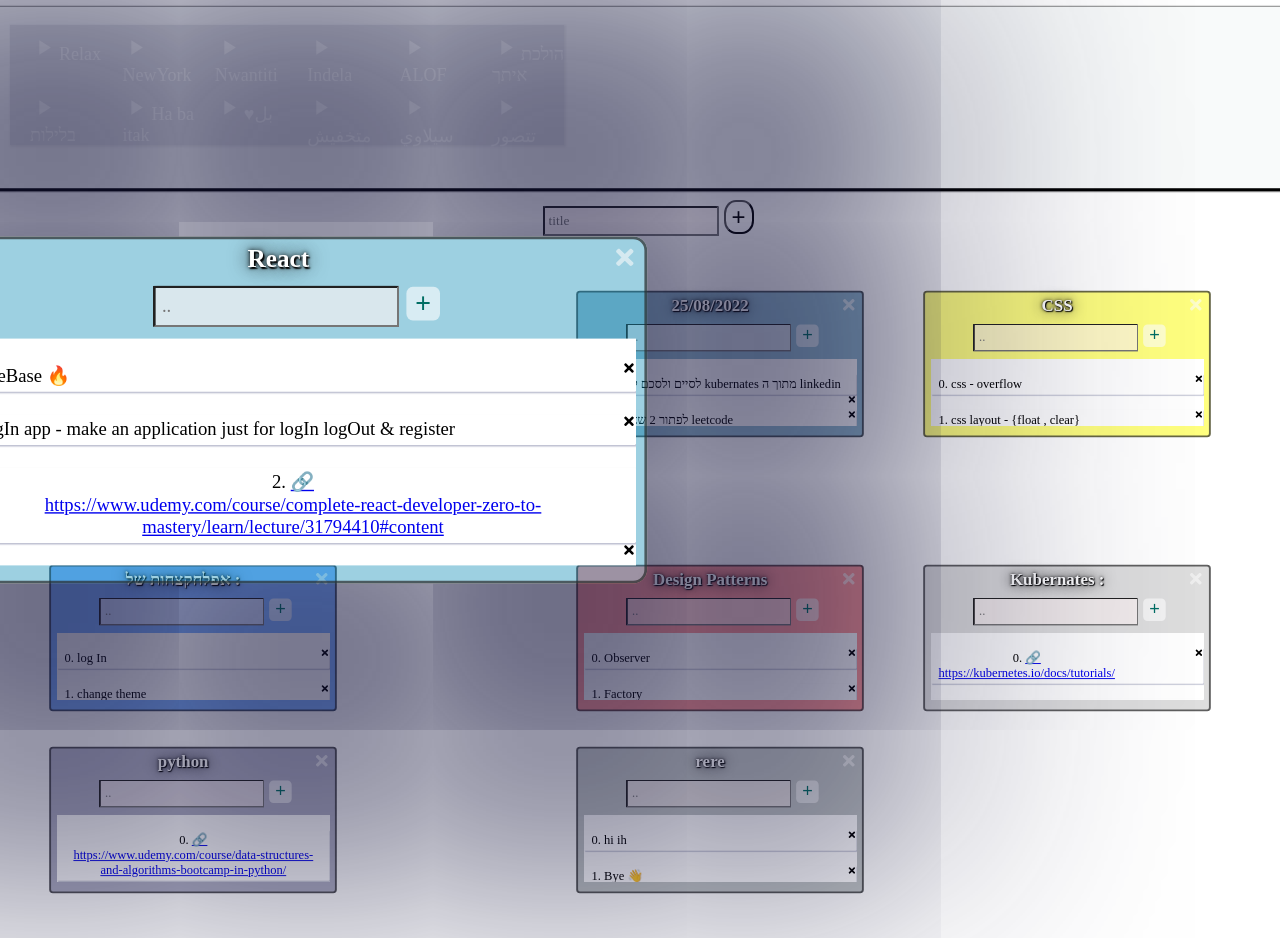
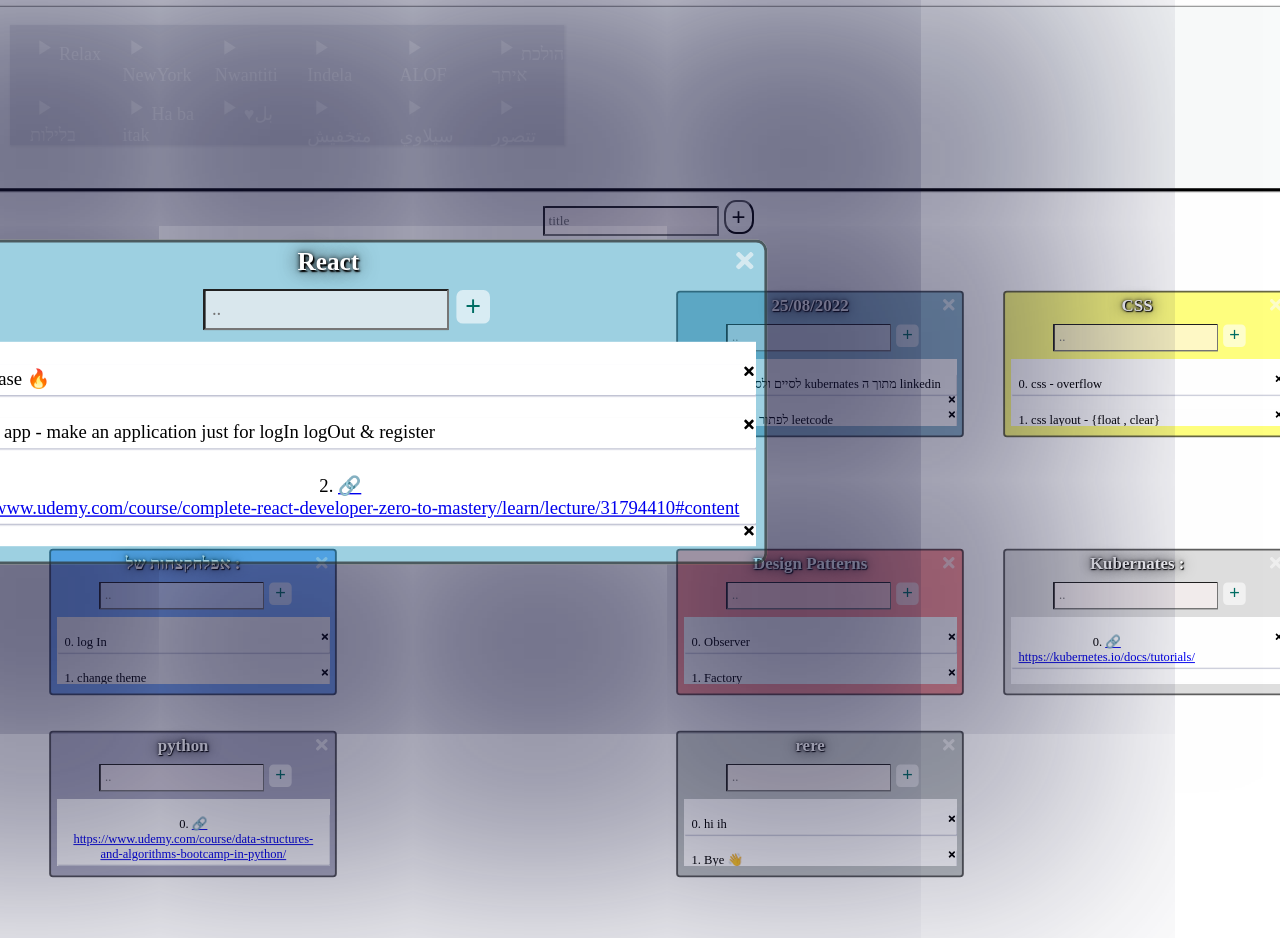
Before and after one commit to rehamAbass/to-do-v3, a React (Create React App) app: page / in a window 1280 px wide. In both pictures the pointer is over the element 193 px from the left and 364 px from the top of the page. Shown: the top 938 px of the page. Built offline with nearby package versions, Linux system fonts and the light colour scheme; data requests are answered from the project's data file; a web font is replaced by a local one.

Commit message:
Update Card.css

```diff
--- a/src/components/Card/Card.css
+++ b/src/components/Card/Card.css
@@ -27,35 +27,21 @@ input{
     width:'40%' !important;
 }
 .list:hover {
-    /* justify-content: center; */
     z-index:3000;
-    /* margin: 80px; */
-    /* top:40%; */
-
-/*        padding : 200px; */
-/*       left : 300px; */
-/*       right : 300px; */
-/*       top : 300px; */
-/*       bottom: 200px; */
-  /* position:absolute;  */
-  /* display:none;  */
-  /* z-index:99; */
-  /* left:50%; */
   -webkit-transform: translateZ(110%);
-  /* -ms-transform: translateZ(100%); */
   transform: translateZ(110%);
 
-    /* width: content; */
-    /* position:center; */
     /* transform: translate(-50%, -50%); */
-     transform: scale(1.4);
-    box-shadow: 1px 1px 600px 200px rgba(20,20,60,0.65);
+
+ transform: scale(1.4);
+
+ box-shadow: 1px 1px 600px 200px rgba(20,20,60,0.66);
     min-height: min-content;
     max-height: max-content;
     width:max-content;
-    border-radius: 10px;
+    border-radius: 8px;
     height: fit-content;
-    max-width: 500px !important;
+    max-width: 600px !important;
 }
 
 .form-control input {
```
